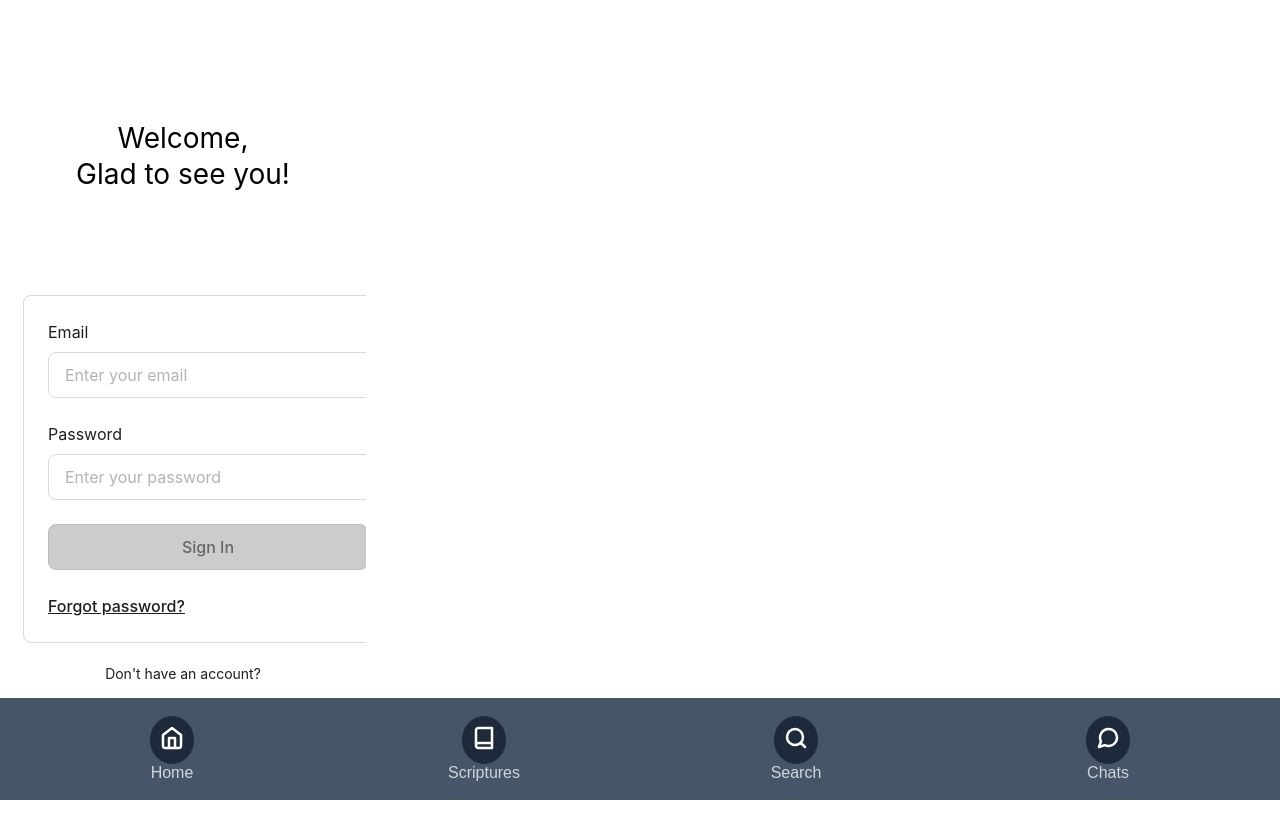
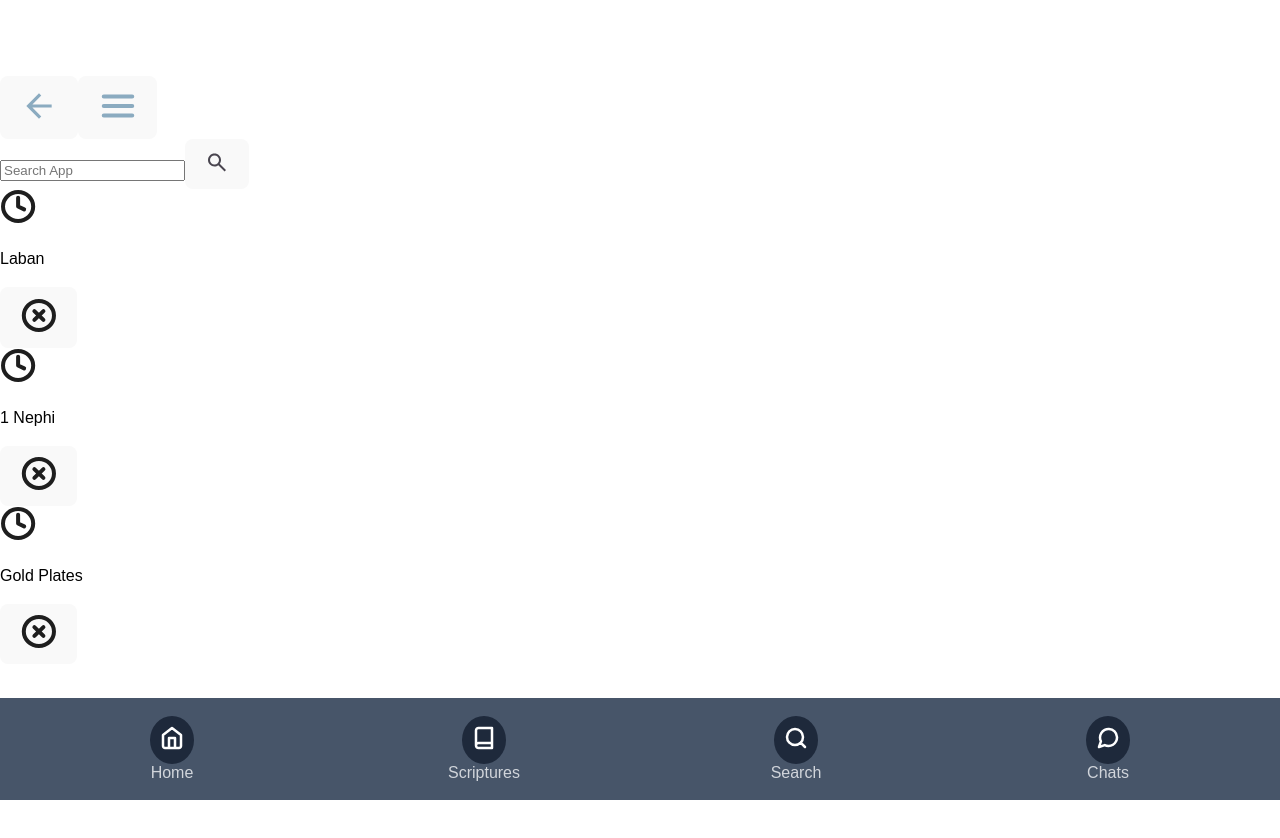
Before and after one commit to fairban0/scripture_app_team914, a React (Vite) app in the folder frontend/: page /login in a window 1280 px wide. Shown: the top 838 px of the page. After the commit the page ends 800 px from the top, so only its background shows below. Built offline with nearby package versions, Linux system fonts and the light colour scheme.

Commit message:
Search Page

```diff
--- a/frontend/src/App.tsx
+++ b/frontend/src/App.tsx
@@ -7,6 +7,7 @@ import SettingsScreen from "./components/SettingsScreen";
 import DirectMessaging from "./components/DirectMessaging";
 import ScriptureSearch from "./components/ScriptureSearch";
 import MosiahPage from "./components/MosiahPage";
+import SearchPage from "./components/SearchPage"
 
 function App() {
   return (
@@ -18,11 +19,11 @@ function App() {
           <Routes>
             <Route path="/" element={<Home />} />
             <Route path="/scripture" element={<ScriptureReader />} />
-            <Route path="/login" element={<Login />} />
+            <Route path="/login" element={<SearchPage />} />
             <Route path="/chats" element={<DirectMessaging />} />
-            <Route path="/settings" element={<SettingsScreen />} />
+            {/* <Route path="/settings" element={<SettingsScreen />} />
             <Route path="/scripture-search" element={<ScriptureSearch />} />
-            <Route path="/scripture1" element={<MosiahPage />} />
+            <Route path="/scripture1" element={<MosiahPage />} /> */}
           </Routes>
         </div>
 
--- a/frontend/src/components/BottomNavigation.tsx
+++ b/frontend/src/components/BottomNavigation.tsx
@@ -11,9 +11,7 @@ const BottomNavigation: React.FC = () => {
       <div className="navContainer">
         <NavItem icon={<HomeIcon />} label="Home" path="/" />
         <NavItem
-          icon={<ScripturesIcon />}
-          label="Scriptures"
-          path="/scripture"
+          icon={<ScripturesIcon />}label="Scriptures"path="/scripture"
         />
         <NavItem icon={<SearchIcon />} label="Search" path="/search" />
         <NavItem icon={<ChatsIcon />} label="Chats" path="/chats" />
--- /dev/null
+++ b/frontend/src/components/SearchPage.tsx
@@ -0,0 +1,37 @@
+"use client";
+
+import React from "react";
+import NavigationHeader from "./NavigationHeader";
+import SearchBar from "./SearchBar";
+import RecentSearchItem from "./RecentSearchItem";
+import BottomNavigation from "./BottomNavigation";
+
+import styles from "./InputDesign.module.css";
+
+
+const SearchPage: React.FC = () => {
+  const recentSearches = ["Laban", "1 Nephi", "Gold Plates"];
+
+
+  return (
+    <main className={`${styles.div} min-h-screen flex flex-col`}>
+      <div className={`${styles.div2} flex-grow overflow-auto`}>
+
+        <NavigationHeader />
+        <SearchBar />
+
+        <section className="flex flex-col gap-8 px-6 mt-10">
+          {recentSearches.map((search, index) => (
+            <RecentSearchItem key={index} searchText={search} />
+          ))}
+        </section>
+      </div>
+
+      <div className="mt-auto">
+        <BottomNavigation />
+      </div>
+    </main>
+  );
+};
+
+export default SearchPage;
```
